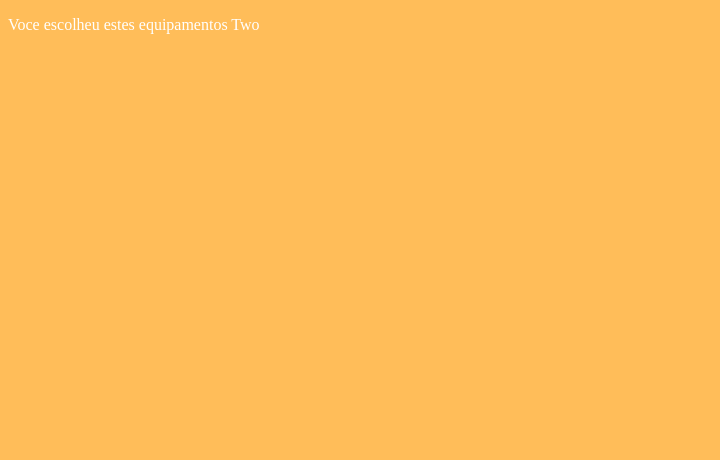
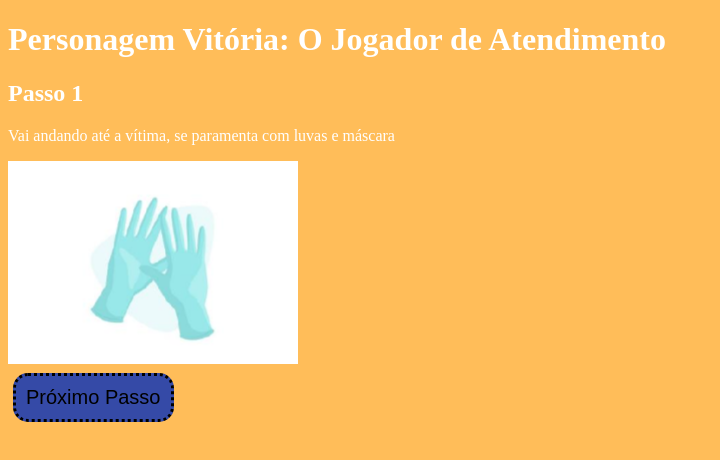
Before and after one commit to tainamiranda2/salvando-vidas, a React (Vite) app: page /JogoTwo in a window 1280 px wide. Shown: the top 460 px of the page, without its empty margins (0-720 px from the left). Built offline with nearby package versions, Linux system fonts and the light colour scheme.

Commit message:
iniciando a base para a fase 2

```diff
--- a/src/App.css
+++ b/src/App.css
@@ -254,7 +254,10 @@ img .image-item{
   width: 300px;
   align-items: center;
 }
-
+.cena-one-cardio{
+  width: 400px;
+  margin: 10x;
+}
 @media screen and (max-width: 600px) {
    .card-imagem {
     display: none;
--- a/src/pages/jogo/JogoOne.jsx
+++ b/src/pages/jogo/JogoOne.jsx
@@ -1,16 +1,15 @@
+
+
 import { useState, useEffect } from 'react';
-import { useNavigate } from 'react-router-dom';
+
 import homem from '../../img/homem.png';
 import vitoria from '../../img/vitoria.png';
 import cardio from '../../img/cardio.webp';
-import joelho from '../../img/joelho.png';
-import respiracao from '../../img/respiracao.png';
-
-
-
+//import joelho from '../../img/joelho.png';
+//import respiracao from '../../img/respiracao.png';
 
 export const JogoOne = () => {
-  const navigate = useNavigate();
+  //const navigate = useNavigate();
   const [count, setCount] = useState(0);
   const [showVitoria, setShowVitoria] = useState(true);
   const [showHomem, setShowHomem] = useState(true);
@@ -18,42 +17,51 @@ export const JogoOne = () => {
   const [parada, setParada] = useState(false);
   const [timeElapsed, setTimeElapsed] = useState(0);
   const [currentStep, setCurrentStep] = useState(0);
+  const [timerRunning, setTimerRunning] = useState(false);
   const atendimentos = [
     "Vai andando até a vítima, se paramenta com luvas e máscara",
     "Personagem Vitória ficará de joelhos ao lado da vítima",
     "Personagem Vitória colocará suas duas mãos nos ombros da vítima"
   ];
   const equipamentos=['/src/img/luva.png', '/src/img/joelho.png', '/src/img/respiracao.png'];
-
-
   useEffect(() => {
+    if (timerRunning) {
       const timer = setInterval(() => {
         setTimeElapsed(prevTime => prevTime + 1);
       }, 1000);
 
       return () => clearInterval(timer);
-  }, []);
+    }
+  }, [timerRunning]);
 
   useEffect(() => {
-    if (count === 10) {
+    if (count >= 100 && count <= 200) {
+      setTimerRunning(false);
+      alert('PARABÉNS! VOCÊ SALVOU UMA PESSOA!')
+    } else if (timeElapsed > 60) {
+      // Reiniciar as compressões se o tempo decorrido for superior a 1 minuto
+      setCount(0);
+      setTimerRunning(false);
+      setParada(false); // Volte para a etapa inicial se necessário
       setShowVitoria(true);
       setShowHomem(true);
       setShowCardio(false);
-      setParada(false);
+      setTimeElapsed(0)
     }
-  }, [count]);
+  }, [count, timeElapsed]);
 
   const handleButtonClick = () => {
     if (!showCardio) {
       setShowVitoria(false);
       setShowHomem(false);
       setShowCardio(true);
+      setTimerRunning(true); // Iniciar o temporizador quando as compressões começarem
     }
     setCount(prevCount => prevCount + 1);
   };
 
   const handleNextStep = () => {
-    if (currentStep < atendimentos.length - 1) {
+    if (currentStep < 2) {
       setCurrentStep(prevStep => prevStep + 1);
     } else {
       setParada(true);
@@ -73,16 +81,16 @@ const equipamentos=['/src/img/luva.png', '/src/img/joelho.png', '/src/img/respir
         </div>
       ) : (
         <div>
-          <p>Voce pegou estes equipamento, é hora de realizar ação colocando em ordem alguns passos.</p>
-          <p>Pegue </p>
+          <p>Compressão.</p>
+          <p>Tempo decorrido: {timeElapsed} segundos</p>
+
           {showVitoria && <img src={vitoria} className="cena-one" alt="Descrição da Imagem" />}
           {showHomem && <img src={homem} className="cena-one" alt="Descrição da Imagem" />}
           {showCardio && <img src={cardio} className="cena-one-cardio" alt="Descrição da Imagem" />}
 
-          <button onClick={handleButtonClick}>Apertar</button>
-          {/* <p>Clques: {count}</p>
-          <p>Tempo decorrido: {timeElapsed} segundos</p>
-          */}
+          <button onClick={handleButtonClick}>Compressão</button>
+          <p>Compressões: {count}</p>
+
         </div>
       )}
     </>
--- a/src/pages/jogo/JogoTwo.jsx
+++ b/src/pages/jogo/JogoTwo.jsx
@@ -1,9 +1,110 @@
 
 
-export const JogoTwo=()=>{
-return (
-    <div>
-        <p>Voce escolheu estes equipamentos Two</p>
-    </div>
-)
-}
+
+import { useState, useEffect } from 'react';
+
+import homem from '../../img/homem.png';
+import vitoria from '../../img/vitoria.png';
+import cardio from '../../img/cardio.webp';
+import ventilacao from '../../img/Ventilacao.jpg';
+//import respiracao from '../../img/respiracao.png';
+
+export const JogoTwo = () => {
+  //const navigate = useNavigate();
+  const [count, setCount] = useState(0);
+  const [countVentilcao, setVentilcao] = useState(0);
+  const [showVitoria, setShowVitoria] = useState(true);
+  const [showHomem, setShowHomem] = useState(true);
+  const [showCardio, setShowCardio] = useState(false);
+  const [parada, setParada] = useState(false);
+  const [timeElapsed, setTimeElapsed] = useState(0);
+  const [currentStep, setCurrentStep] = useState(0);
+  const [timerRunning, setTimerRunning] = useState(false);
+  const atendimentos = [
+    "Vai andando até a vítima, se paramenta com luvas e máscara",
+    "Personagem Vitória ficará de joelhos ao lado da vítima",
+    "Personagem Vitória colocará suas duas mãos nos ombros da vítima"
+  ];
+  const equipamentos=['/src/img/luva.png', '/src/img/joelho.png', '/src/img/bolsa.png', '/src/img/respiracao.png'];
+  useEffect(() => {
+    if (timerRunning) {
+      const timer = setInterval(() => {
+        setTimeElapsed(prevTime => prevTime + 1);
+      }, 1000);
+
+      return () => clearInterval(timer);
+    }
+  }, [timerRunning]);
+
+  useEffect(() => {
+    if (count === 30 && countVentilcao === 2) {
+      setTimerRunning(false);
+      alert('PARABÉNS! VOCÊ SALVOU UMA PESSOA!')
+    } else if (timeElapsed > 60) {
+      // Reiniciar as compressões se o tempo decorrido for superior a 1 minuto
+      setCount(0);
+      setVentilcao(0);
+      setTimerRunning(false);
+      setParada(false); // Volte para a etapa inicial se necessário
+      setShowVitoria(true);
+      setShowHomem(true);
+      setShowCardio(false);
+      setTimeElapsed(0)
+    }
+  }, [count, timeElapsed]);
+
+  const handleButtonClick = () => {
+    if (!showCardio) {
+      setShowVitoria(false);
+      setShowHomem(false);
+      setShowCardio(true);
+      setTimerRunning(true); // Iniciar o temporizador quando as compressões começarem
+    }
+    setCount(prevCount => prevCount + 1);
+
+  };
+
+  const handleNextStep = () => {
+    if (currentStep < 2) {
+      setCurrentStep(prevStep => prevStep + 1);
+    } else {
+      setParada(true);
+    }
+  };
+
+  const handleVentilacao=()=>{
+    setVentilcao(prevCount => prevCount + 1);
+  }
+
+  return (
+    <>
+      {parada === false ? (
+        <div>
+          <h1>Personagem Vitória: O Jogador de Atendimento</h1>
+
+          <h2>Passo {currentStep + 1}</h2>
+          <p>{atendimentos[currentStep]}</p>
+          <img src={ equipamentos[currentStep]} />
+          <button onClick={handleNextStep}>Próximo Passo</button>
+        </div>
+      ) : (
+        <div>
+          <p>Compressão e ventilação.</p>
+          <p>Tempo decorrido: {timeElapsed} segundos</p>
+
+          {showVitoria && <img src={vitoria} className="cena-one" alt="Descrição da Imagem" />}
+          {showHomem && <img src={homem} className="cena-one" alt="Descrição da Imagem" />}
+
+          {showCardio && <img src={cardio} className="cena-one-cardio" alt="Descrição da Imagem" />}
+          {showCardio && <img src={ventilacao} className="cena-one-cardio" alt="Descrição da Imagem" />}
+
+          <button onClick={handleButtonClick}>Compressão</button>
+          <button onClick={handleVentilacao}>Ventilção</button>
+          <p>Compressões: {count}</p>
+          <p>Ventilção: {countVentilcao}</p>
+
+        </div>
+      )}
+    </>
+  );
+};
```
Also changed, not shown: src/img/Ventilacao.jpg (added), src/img/compressao-ventilao.webp (added). Lines whose indentation alone changed are shown as unchanged.
